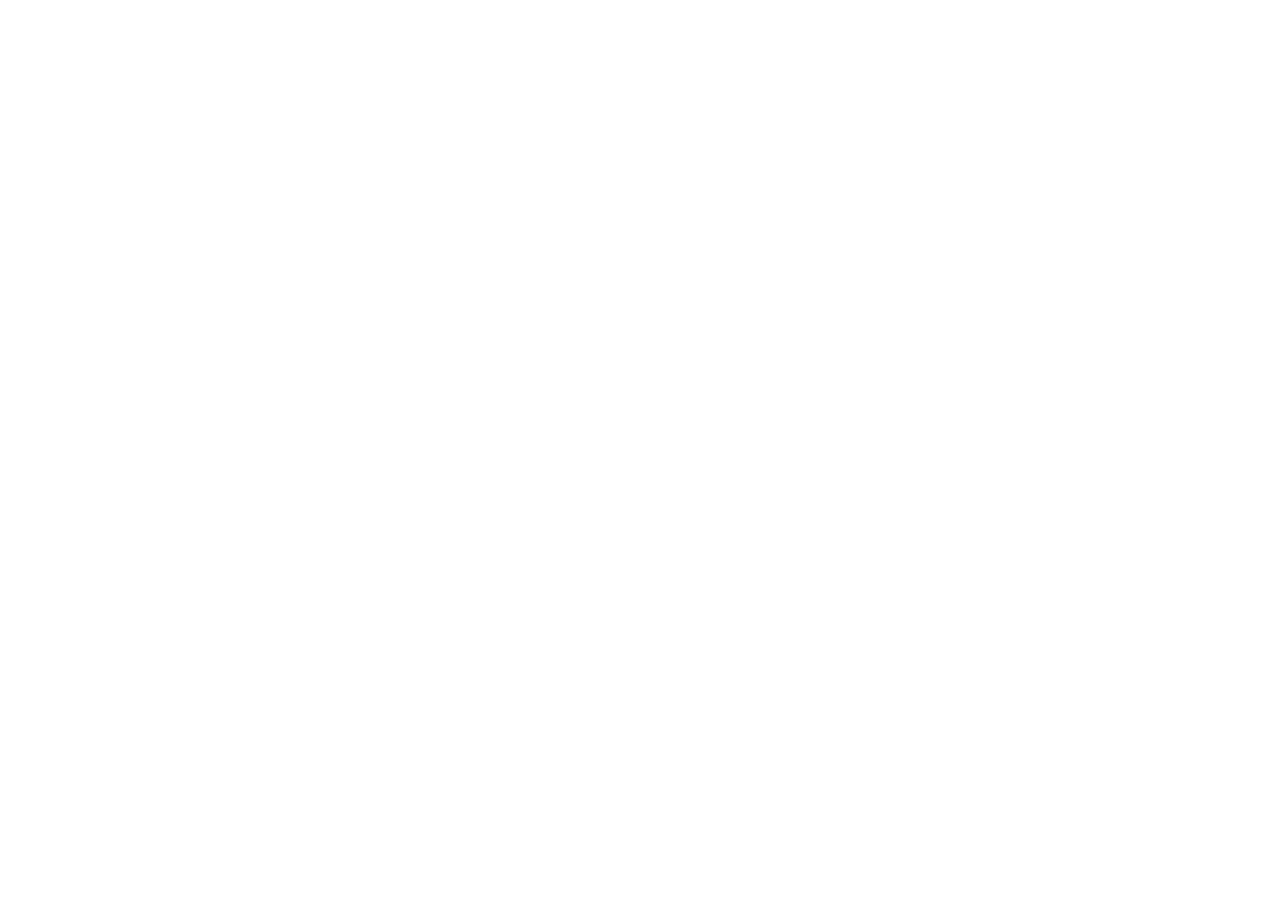
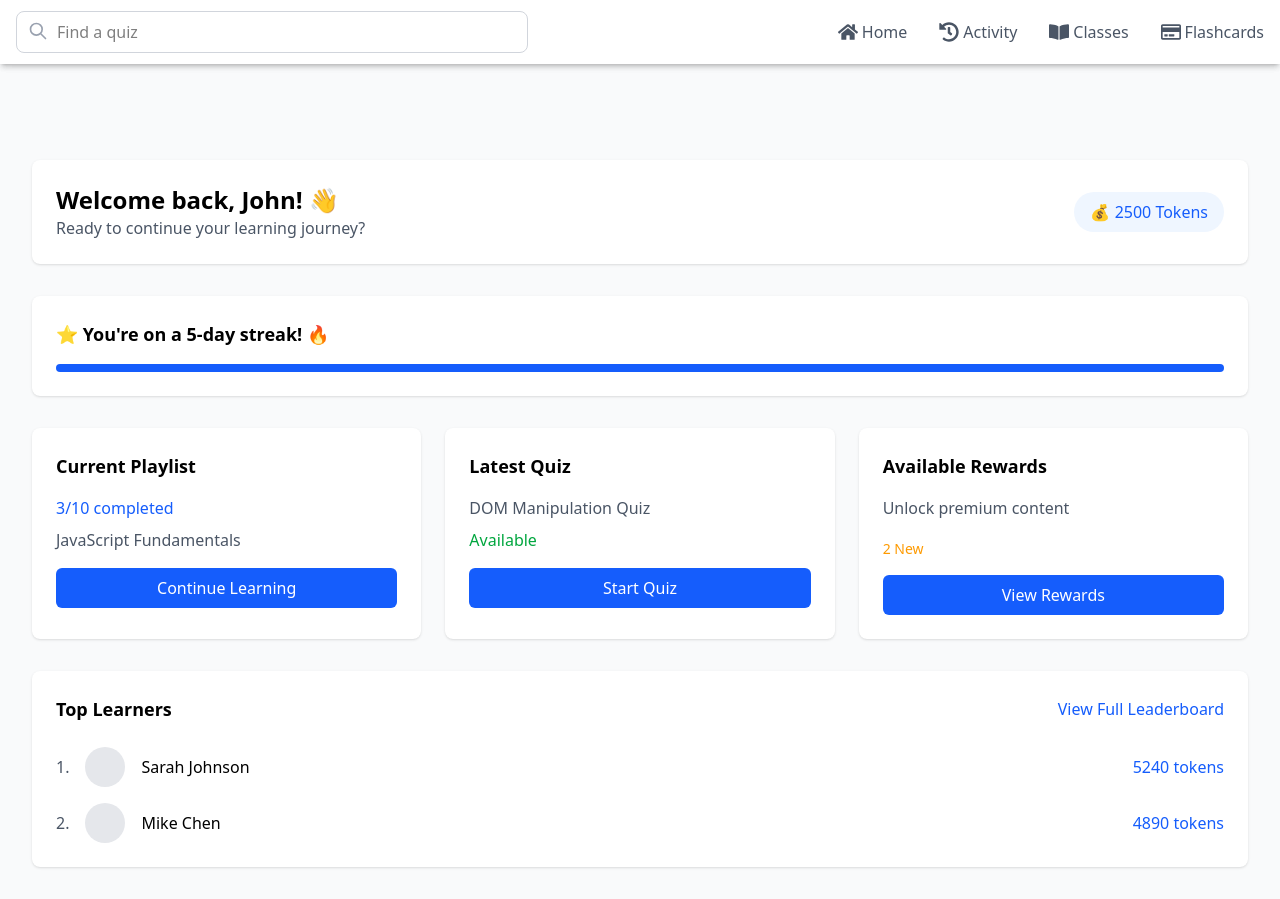
Before and after one commit to iamvtyagi/quiz_client, a React (Vite) app: page /dashboard in a window 1280 px wide. Before the commit this address had no page. Before the commit the page ends 800 px from the top, so only its background shows below. Built offline with nearby package versions, Linux system fonts and the light colour scheme.

Commit message:
Updated Homepage

```diff
--- a/package.json
+++ b/package.json
@@ -13,6 +13,7 @@
     "@tailwindcss/vite": "^4.0.0",
     "react": "^18.3.1",
     "react-dom": "^18.3.1",
+    "react-icons": "^5.4.0",
     "react-router-dom": "^7.1.3",
     "tailwindcss": "^4.0.0"
   },
--- a/src/App.jsx
+++ b/src/App.jsx
@@ -1,17 +1,26 @@
 import React from 'react'
-import { Routes, Route } from 'react-router-dom'
+import { Routes, Route, Navigate } from 'react-router-dom'
 import Login from './pages/Login'
+import Dashboard from './pages/Dashboard'
+import Navbar from './components/Navbar'
 // import Register from './compo/Register'
 
 const App = () => {
   return (
-    <>
-      <Routes>
-        <Route path="/" element={<h1>Home</h1>} />
-        <Route path="/login" element={<Login />} />
-        {/* <Route path="/register" element={<Register />} /> */}
-      </Routes>
-    </>
+    <div className="min-h-screen bg-gray-50">
+      <Navbar />
+      <div className="pt-16"> {/* Add padding top to account for fixed navbar */}
+        <Routes>
+          <Route path="/" element={<Navigate to="/dashboard" replace />} />
+          <Route path="/login" element={<Login />} />
+          <Route path="/dashboard/*" element={<Dashboard />} />
+          <Route path="/activity" element={<div className="p-8">Activity Page (Coming Soon)</div>} />
+          <Route path="/classes" element={<div className="p-8">Classes Page (Coming Soon)</div>} />
+          <Route path="/flashcards" element={<div className="p-8">Flashcards Page (Coming Soon)</div>} />
+          {/* <Route path="/register" element={<Register />} /> */}
+        </Routes>
+      </div>
+    </div>
   )
 }
 
--- /dev/null
+++ b/src/components/Navbar.jsx
@@ -0,0 +1,72 @@
+import React from 'react';
+import { Link, useLocation } from 'react-router-dom';
+import { FaHome, FaHistory, FaBookOpen, FaRegCreditCard } from 'react-icons/fa';
+
+const Navbar = () => {
+  const location = useLocation();
+
+  const isActive = (path) => {
+    return location.pathname === path ? 'text-purple-600' : 'text-gray-600';
+  };
+
+  return (
+    <nav className="bg-white shadow-md fixed w-full top-0 z-50">
+      <div className="max-w-7xl mx-auto px-4">
+        <div className="flex items-center justify-between h-16">
+          {/* Search Bar */}
+          <div className="flex-1 max-w-lg">
+            <div className="relative">
+              <input
+                type="text"
+                placeholder="Find a quiz"
+                className="w-full pl-10 pr-4 py-2 rounded-lg border border-gray-300 focus:outline-none focus:border-purple-500"
+              />
+              <div className="absolute left-3 top-2.5 text-gray-400">
+                <svg className="w-5 h-5" fill="none" stroke="currentColor" viewBox="0 0 24 24">
+                  <path strokeLinecap="round" strokeLinejoin="round" strokeWidth="2" d="M21 21l-6-6m2-5a7 7 0 11-14 0 7 7 0 0114 0z" />
+                </svg>
+              </div>
+            </div>
+          </div>
+
+          {/* Navigation Links */}
+          <div className="flex items-center space-x-8 ml-8">
+            <Link
+              to="/"
+              className={`flex items-center space-x-1 ${isActive('/')} hover:text-purple-600 transition-colors duration-200`}
+            >
+              <FaHome className="text-xl" />
+              <span>Home</span>
+            </Link>
+
+            <Link
+              to="/activity"
+              className={`flex items-center space-x-1 ${isActive('/activity')} hover:text-purple-600 transition-colors duration-200`}
+            >
+              <FaHistory className="text-xl" />
+              <span>Activity</span>
+            </Link>
+
+            <Link
+              to="/classes"
+              className={`flex items-center space-x-1 ${isActive('/classes')} hover:text-purple-600 transition-colors duration-200`}
+            >
+              <FaBookOpen className="text-xl" />
+              <span>Classes</span>
+            </Link>
+
+            <Link
+              to="/flashcards"
+              className={`flex items-center space-x-1 ${isActive('/flashcards')} hover:text-purple-600 transition-colors duration-200`}
+            >
+              <FaRegCreditCard className="text-xl" />
+              <span>Flashcards</span>
+            </Link>
+          </div>
+        </div>
+      </div>
+    </nav>
+  );
+};
+
+export default Navbar;
--- /dev/null
+++ b/src/pages/Dashboard.jsx
@@ -0,0 +1,147 @@
+import React from 'react';
+import { Routes, Route, Link } from 'react-router-dom';
+import Navbar from '../components/Navbar';
+
+const DashboardHome = () => {
+  const user = {
+    name: 'John',
+    tokens: 2500,
+    streak: 5,
+    currentPlaylist: {
+      name: 'JavaScript Fundamentals',
+      completed: 3,
+      total: 10
+    },
+    latestQuiz: {
+      name: 'DOM Manipulation Quiz',
+      status: 'Available'
+    }
+  };
+
+  const topLearners = [
+    { name: 'Sarah Johnson', tokens: 5240 },
+    { name: 'Mike Chen', tokens: 4890 }
+  ];
+
+  return (
+    <div className="max-w-7xl mx-auto p-8">
+      {/* Welcome Section */}
+      <div className="bg-white rounded-lg shadow-sm p-6 mb-8 flex justify-between items-center">
+        <div>
+          <h1 className="text-2xl font-semibold">Welcome back, {user.name}! 👋</h1>
+          <p className="text-gray-600">Ready to continue your learning journey?</p>
+        </div>
+        <div className="bg-blue-50 px-4 py-2 rounded-full">
+          <span className="text-blue-600">💰 {user.tokens} Tokens</span>
+        </div>
+      </div>
+
+      {/* Streak Section */}
+      <div className="bg-white rounded-lg shadow-sm p-6 mb-8">
+        <h2 className="text-lg font-semibold">⭐ You're on a {user.streak}-day streak! 🔥</h2>
+        <div className="w-full h-2 bg-blue-600 rounded-full mt-4"></div>
+      </div>
+
+      {/* Main Grid */}
+      <div className="grid grid-cols-1 md:grid-cols-3 gap-6 mb-8">
+        {/* Current Playlist */}
+        <div className="bg-white rounded-lg shadow-sm p-6">
+          <h3 className="text-lg font-semibold mb-4">Current Playlist</h3>
+          <p className="text-blue-600 mb-2">{user.currentPlaylist.completed}/{user.currentPlaylist.total} completed</p>
+          <p className="text-gray-600 mb-4">{user.currentPlaylist.name}</p>
+          <Link
+            to="/learn"
+            className="block w-full py-2 px-4 bg-blue-600 text-white text-center rounded-md hover:bg-blue-700 transition-colors"
+          >
+            Continue Learning
+          </Link>
+        </div>
+
+        {/* Latest Quiz */}
+        <div className="bg-white rounded-lg shadow-sm p-6">
+          <h3 className="text-lg font-semibold mb-4">Latest Quiz</h3>
+          <p className="text-gray-600 mb-2">{user.latestQuiz.name}</p>
+          <p className="text-green-600 mb-4">{user.latestQuiz.status}</p>
+          <Link
+            to="/quiz"
+            className="block w-full py-2 px-4 bg-blue-600 text-white text-center rounded-md hover:bg-blue-700 transition-colors"
+          >
+            Start Quiz
+          </Link>
+        </div>
+
+        {/* Available Rewards */}
+        <div className="bg-white rounded-lg shadow-sm p-6">
+          <h3 className="text-lg font-semibold mb-4">Available Rewards</h3>
+          <p className="text-gray-600 mb-4">Unlock premium content</p>
+          <span className="text-amber-500 text-sm font-medium mb-4 inline-block">2 New</span>
+          <Link
+            to="/rewards"
+            className="block w-full py-2 px-4 bg-blue-600 text-white text-center rounded-md hover:bg-blue-700 transition-colors"
+          >
+            View Rewards
+          </Link>
+        </div>
+      </div>
+
+      {/* Top Learners */}
+      <div className="bg-white rounded-lg shadow-sm p-6">
+        <div className="flex justify-between items-center mb-6">
+          <h3 className="text-lg font-semibold">Top Learners</h3>
+          <Link to="/leaderboard" className="text-blue-600 hover:text-blue-700">
+            View Full Leaderboard
+          </Link>
+        </div>
+        <div className="space-y-4">
+          {topLearners.map((learner, index) => (
+            <div key={index} className="flex items-center space-x-4">
+              <span className="text-gray-600">{index + 1}.</span>
+              <div className="w-10 h-10 bg-gray-200 rounded-full"></div>
+              <span className="flex-grow font-medium">{learner.name}</span>
+              <span className="text-blue-600 font-medium">{learner.tokens} tokens</span>
+            </div>
+          ))}
+        </div>
+      </div>
+    </div>
+  );
+};
+
+const ActivityPage = () => (
+  <div className="max-w-7xl mx-auto p-8">
+    <h1 className="text-2xl font-semibold mb-4">Activity</h1>
+    <p>Your recent activities will appear here.</p>
+  </div>
+);
+
+const ClassesPage = () => (
+  <div className="max-w-7xl mx-auto p-8">
+    <h1 className="text-2xl font-semibold mb-4">Classes</h1>
+    <p>Your classes will appear here.</p>
+  </div>
+);
+
+const FlashcardsPage = () => (
+  <div className="max-w-7xl mx-auto p-8">
+    <h1 className="text-2xl font-semibold mb-4">Flashcards</h1>
+    <p>Your flashcards will appear here.</p>
+  </div>
+);
+
+const Dashboard = () => {
+  return (
+    <div>
+      <Navbar />
+      <div className="pt-16">
+        <Routes>
+          <Route index element={<DashboardHome />} />
+          <Route path="activity" element={<ActivityPage />} />
+          <Route path="classes" element={<ClassesPage />} />
+          <Route path="flashcards" element={<FlashcardsPage />} />
+        </Routes>
+      </div>
+    </div>
+  );
+};
+
+export default Dashboard;
```
Also changed, not shown: 2 other files (tests, documents, lock files or other folders).
